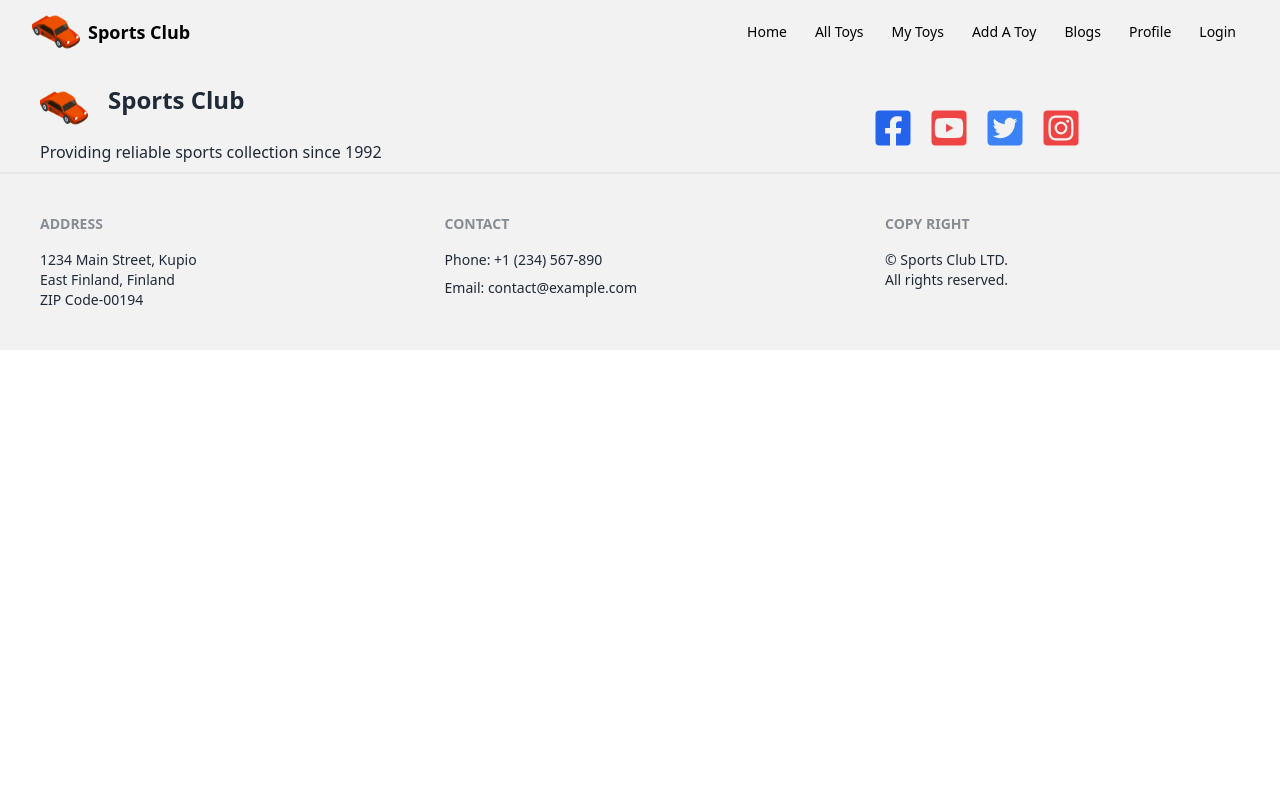
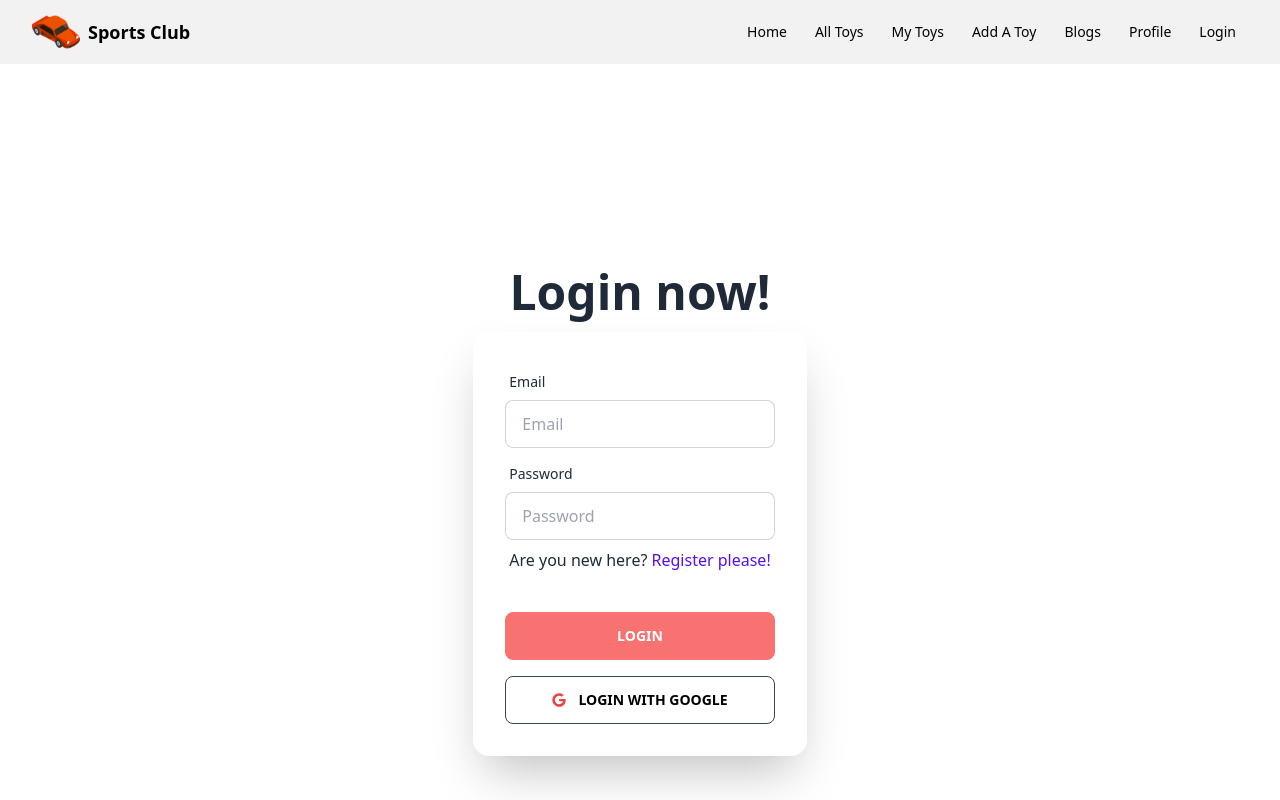
Before and after one commit to MdMizanurRahman1/toy-client-side, a React (Vite) app: page /login in a window 1280 px wide. Shown: the top 800 px of the page. Built offline with nearby package versions, Linux system fonts and the light colour scheme.

Commit message:
register and and login page done

```diff
--- a/package.json
+++ b/package.json
@@ -16,6 +16,7 @@
     "react": "^18.2.0",
     "react-dom": "^18.2.0",
     "react-fast-marquee": "^1.5.2",
+    "react-hook-form": "^7.43.9",
     "react-icons": "^4.8.0",
     "react-responsive-carousel": "^3.2.23",
     "react-router-dom": "^6.11.2",
--- a/src/Routes/Routes.jsx
+++ b/src/Routes/Routes.jsx
@@ -3,6 +3,7 @@ import Main from "../LayOut/Main";
 import Home from "../Pages/Home";
 import Error from "../Pages/Error";
 import Login from "../User/Login";
+import Register from "../User/Register";
 
 
 const router = createBrowserRouter([
@@ -18,6 +19,10 @@ const router = createBrowserRouter([
             {
                 path: '/login',
                 element: <Login></Login>
+            },
+            {
+                path: '/register',
+                element: <Register></Register>
             }
         ],
     },
--- a/src/User/Login.jsx
+++ b/src/User/Login.jsx
@@ -1,9 +1,42 @@
 import React from 'react';
+import { Link } from 'react-router-dom';
+import { FaGoogle } from 'react-icons/fa';
 
 const Login = () => {
+
     return (
-        <div>
-
+        <div className="hero min-h-screen my-12">
+            <div className="hero-content flex-col">
+                <div className="text-center lg:text-left">
+                    <h1 className="text-5xl font-bold">Login now!</h1>
+                </div>
+                <div className="card flex-shrink-0 w-full max-w-sm shadow-2xl bg-base-100">
+                    <div className="card-body">
+                        <div className="form-control">
+                            <label className="label">
+                                <span className="label-text">Email</span>
+                            </label>
+                            <input type="text" placeholder="Email" className="input input-bordered" />
+                        </div>
+                        <div className="form-control">
+                            <label className="label">
+                                <span className="label-text">Password</span>
+                            </label>
+                            <input type="text" placeholder="Password" className="input input-bordered" />
+                            <label className="label">
+                                <span>Are you new here? <Link to="/register" className="text-primary">Register please!</Link></span>
+                            </label>
+                        </div>
+                        <div className="form-control mt-6">
+                            <button className="btn btn-error hover:bg-red-600 text-white">Login</button>
+                            <button className="btn  mt-4 bg-white text-black hover:bg-gray-200">
+                                <FaGoogle className="mr-3 text-red-500 " />
+                                <span> Login with Google</span>
+                            </button>
+                        </div>
+                    </div>
+                </div>
+            </div>
         </div>
     );
 };
--- a/src/User/Register.jsx
+++ b/src/User/Register.jsx
@@ -1,9 +1,87 @@
 import React from 'react';
+import { Link } from 'react-router-dom';
 
 const Register = () => {
     return (
-        <div>
-
+        <div className="min-h-screen flex items-center justify-center">
+            <div className="max-w-md w-full mx-auto p-8">
+                <div className="bg-white rounded-lg shadow-2xl p-6">
+                    <h2 className="text-3xl font-extrabold text-gray-900 mb-6 text-center">
+                        Register Please!
+                    </h2>
+                    <form className="space-y-6">
+                        <div className="space-y-4">
+                            <div>
+                                <label htmlFor="name" className="sr-only">
+                                    Name
+                                </label>
+                                <input
+                                    id="name"
+                                    name="name"
+                                    type="text"
+                                    required
+                                    className="appearance-none rounded-md relative block w-full px-3 py-2 border border-gray-300 placeholder-gray-500 text-gray-900 focus:outline-none focus:ring-red-500 focus:border-red-500 focus:z-10 sm:text-sm"
+                                    placeholder="Name"
+                                />
+                            </div>
+                            <div>
+                                <label htmlFor="email" className="sr-only">
+                                    Email
+                                </label>
+                                <input
+                                    id="email"
+                                    name="email"
+                                    type="email"
+                                    required
+                                    className="appearance-none rounded-md relative block w-full px-3 py-2 border border-gray-300 placeholder-gray-500 text-gray-900 focus:outline-none focus:ring-red-500 focus:border-red-500 focus:z-10 sm:text-sm"
+                                    placeholder="Email address"
+                                />
+                            </div>
+                            <div>
+                                <label htmlFor="password" className="sr-only">
+                                    Password
+                                </label>
+                                <input
+                                    id="password"
+                                    name="password"
+                                    type="password"
+                                    required
+                                    className="appearance-none rounded-md relative block w-full px-3 py-2 border border-gray-300 placeholder-gray-500 text-gray-900 focus:outline-none focus:ring-red-500 focus:border-red-500 focus:z-10 sm:text-sm"
+                                    placeholder="Password"
+                                />
+                            </div>
+                            <div>
+                                <label htmlFor="photoURL" className="sr-only">
+                                    Photo URL
+                                </label>
+                                <input
+                                    id="photoURL"
+                                    name="photoURL"
+                                    type="text"
+                                    className="appearance-none rounded-md relative block w-full px-3 py-2 border border-gray-300 placeholder-gray-500 text-gray-900 focus:outline-none focus:ring-red-500 focus:border-red-500 focus:z-10 sm:text-sm"
+                                    placeholder="Photo URL"
+                                />
+                            </div>
+                        </div>
+                        <div>
+                            <button
+                                type="submit"
+                                className="w-full flex justify-center py-2 px-4 border border-transparent text-sm font-medium rounded-md text-white bg-error hover:bg-red-700 focus:outline-none focus:ring-2 focus:ring-offset-2 focus:ring-red-500"
+                            >
+                                Create Account
+                            </button>
+                        </div>
+                    </form>
+                    <div className="text-center mt-4">
+                        <p>
+                            Already have an account?{' '}
+                            <Link className="text-primary" to="/login">
+                                Login please!
+                            </Link>
+                        </p>
+                    </div>
+                </div>
+            </div>
         </div>
     );
 };
```
Also changed, not shown: 1 other file (tests, documents, lock files or other folders).
